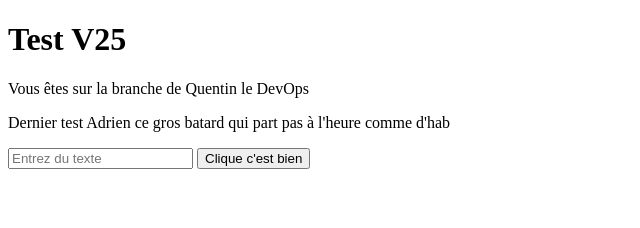
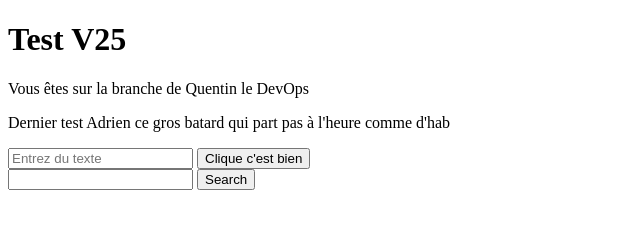
Before and after one commit to Kaishiro63/ci-cd, a plain HTML site: page index.html in a window 1280 px wide. Shown: the whole page, without its empty margins (0-640 px from the left). Drawn offline with Linux system fonts and the light colour scheme.

Commit message:
faille xss 2

```diff
--- a/index.html
+++ b/index.html
@@ -12,5 +12,9 @@
     <p>Dernier test Adrien ce gros batard qui part pas à l'heure comme d'hab</p>
     <input type="text" id="userInput" placeholder="Entrez du texte">
     <button onclick="creerDivAvecTexte()">Clique c'est bien</button>
+    <form action="/search" method="GET">
+        <input type="text" name="query">
+        <input type="submit" value="Search">
+    </form>
 </body>
 </html>
```
